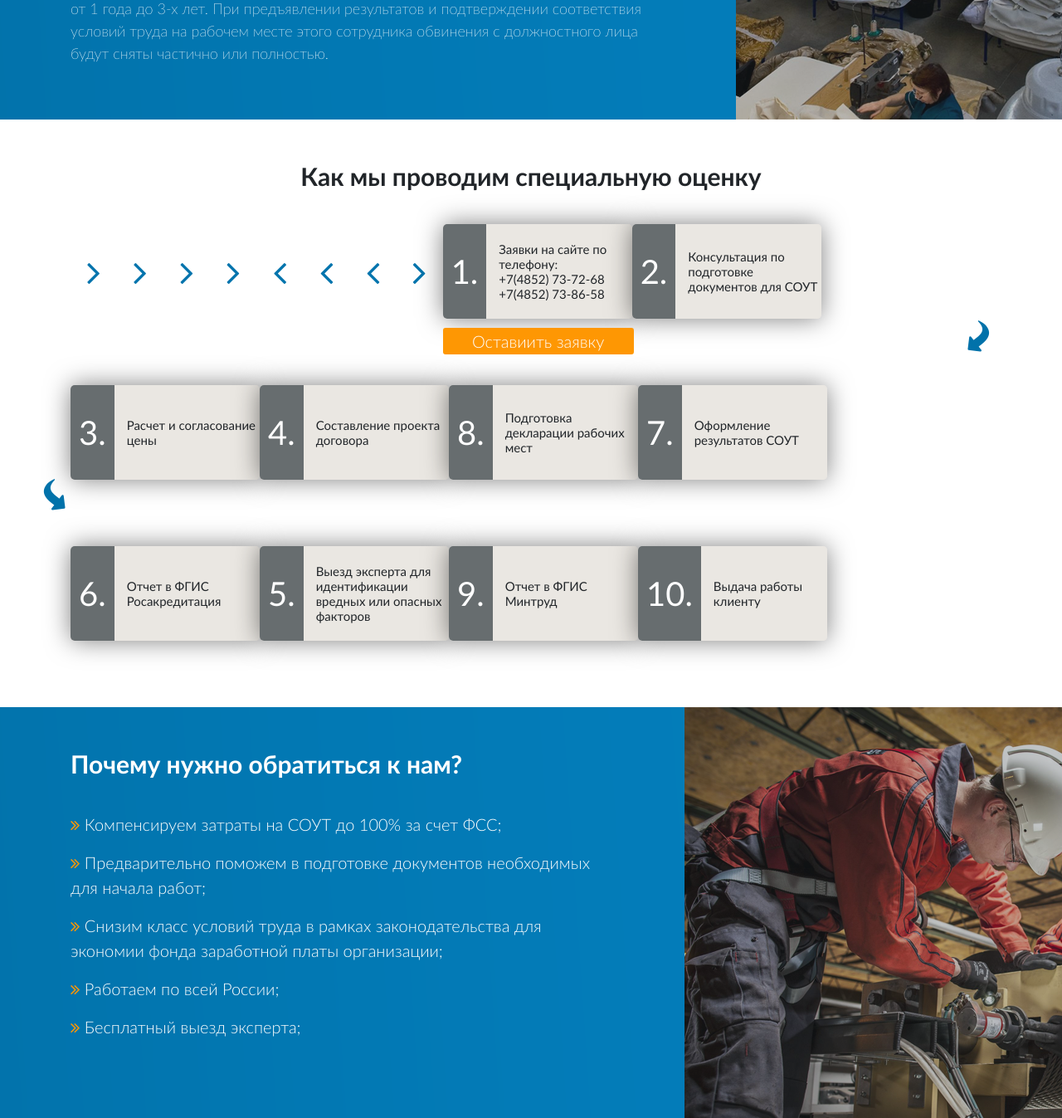
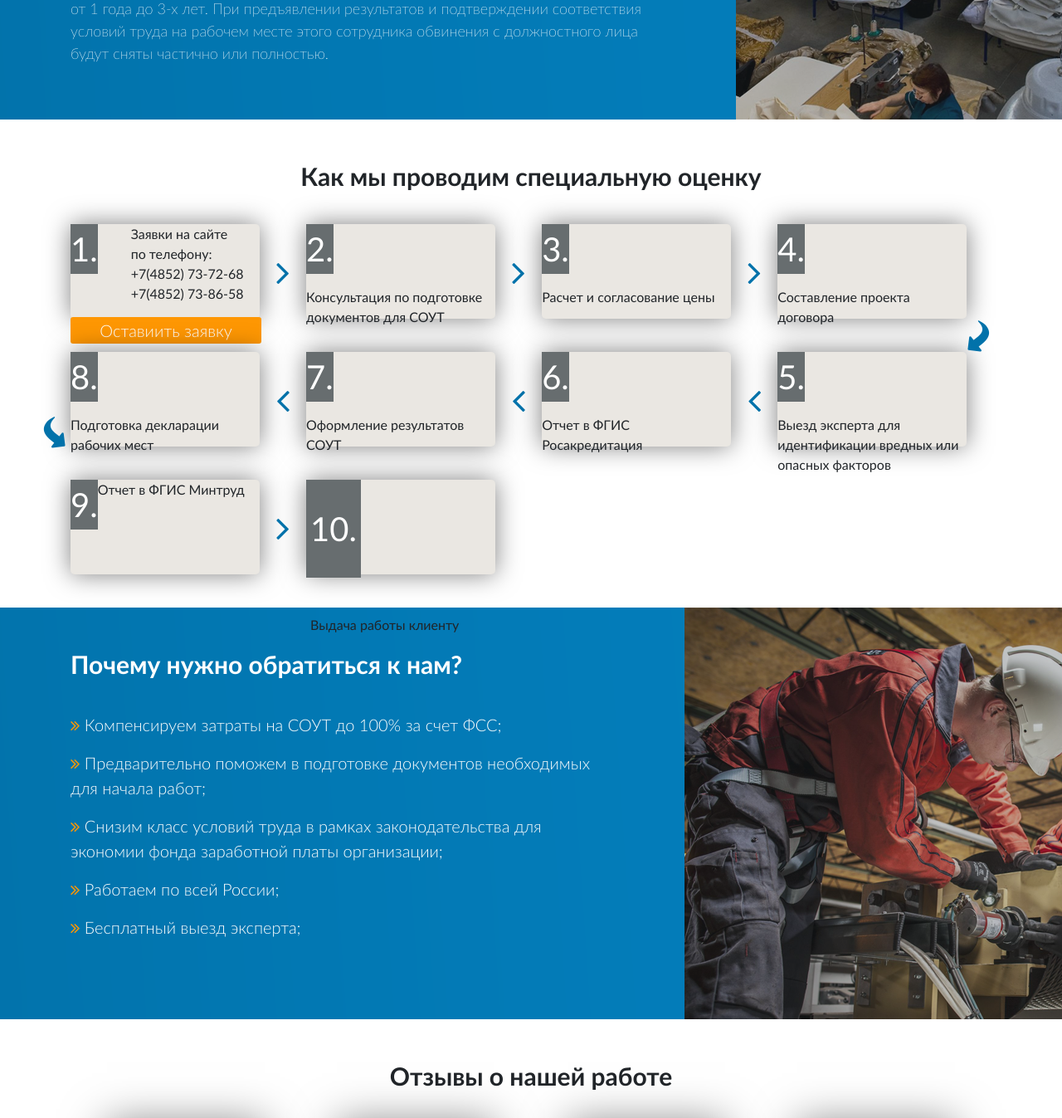
Before and after one commit to DmitriySkor/COOT, a PHP site: page /sout.php in a window 1280 px wide. Shown: the part 2412-3759 px from the top of the page at 83% size. Run offline with PHP 8.4, Linux system fonts and the light colour scheme; some libraries are stand-ins or nearby versions.

Commit message:
Reload and add correct main page.

```diff
--- a/css/media.css
+++ b/css/media.css
@@ -6,7 +6,6 @@
     .main_menu li a{
         margin: 0 21px;
     }
-
 
 
 
@@ -22,14 +21,6 @@
         margin: 0 21px;
     }
 
-.evaluate_stage_list{
-    justify-content: center;
-}
-
-.evaluate_stage_list .thirdfa{
-    display: none;
-}
-
 
 
 }
@@ -44,7 +35,6 @@
     .main_menu li a{
         margin: 0 21px;
     }
-
 
 }
 
--- a/css/style.css
+++ b/css/style.css
@@ -132,6 +132,7 @@
     font-size: 17px;
     font-weight: 300;
     margin: 0 37px;
+    transition:.5s;
 }
 
 .main_menu li:hover{
@@ -851,9 +852,11 @@
 .evaluate_stage {
     display: flex;
     flex-direction: row;
+    align-items: flex-start;
+    flex-wrap: wrap;
     width: 228px;
     height: 114px;
-    margin-bottom: 80px;
+    margin-bottom: 40px;
     border-radius: 5px;
     background-color: #eae7e2;
     box-shadow: 0 0 30px rgba(0,0,0,0.5);
@@ -863,13 +866,6 @@
     background-color: #676d6f;
     color: #ffffff;
     font-size: 40px;
-    height: 100%;
-    align-items: center;
-    display: flex;
-    padding: 0 10px;
-    margin: 0;
-    border-bottom-left-radius: 5px;
-    border-top-left-radius: 5px;
 }
 
 /*.stage1 .evaluate_item{*/
@@ -882,18 +878,16 @@
     /*max-height: 115px;*/
 /*}*/
 
-.evaluate_item{
-    padding: 0 0 0 15px;
-    font-size: 15px;
-    background-color: #eae7e2;
-    height:inherit;
-    display: flex;
-    align-items: center;
-    margin: 0;
-    line-height: 1.2;
-    border-bottom-right-radius: 5px;
-    border-top-right-radius: 5px;
-}
+/*.evaluate_item{*/
+    /*padding: 15px 25px 15px 10px;*/
+    /*font-size: 16px;*/
+    /*background-color: #eae7e2;*/
+    /*border-top-right-radius: 5px;*/
+    /*border-bottom-right-radius: 5px;*/
+    /*box-shadow: 0 0 30px rgba(0,0,0,0.5);*/
+    /*max-height: 115px;*/
+    /*max-width: 165px;*/
+/*}*/
 
 .evaluate_btn{
     min-width: 230px;
@@ -904,10 +898,11 @@
     color:#ffffff;
     border: 0;
     border-radius: 3px;
-    position: absolute;
-    top:251px;
 }
 
+.stage10 p{
+    padding: 29px 5px;
+}
 
 .evaluate_stage_list>.fa-angle-right {
     margin: 35px 20px 0 20px;
@@ -937,21 +932,8 @@
     color:#0172aa;
     position: absolute;
     left: -35px;
-    bottom: 237px;
+    bottom: 192px;
 }
-
-.stage1{ order:1;}
-.stage2{ order:2;}
-.stage3{ order:3;}
-.stage4{ order:4;}
-.stage5{ order:5;}
-.stage6{ order:6;}
-.stage7{ order:7;}
-.stage8{ order:8;}
-.stage9{ order:9;}
-.stage10{ order:10;}
-
-
 .why_soutcont_section {
     background: url("/img/why-soutcont-bg.png") no-repeat top center;
     }
--- a/header.php
+++ b/header.php
@@ -5,10 +5,11 @@
     <meta charset="utf-8">
     <meta name="viewport" content="width=device-width, initial-scale=1, shrink-to-fit=no">
     <link rel="stylesheet" href="css/bootstrap.min.css">
-    <link rel="stylesheet" href="css/style.css">
-    <link rel="stylesheet" href="css/media.css">
     <link rel="stylesheet" href="css/font-awesome.min.css">
     <link rel="stylesheet" href="fonts/lato/stylesheet.css">
+    <link rel="stylesheet" href="css/style.css">
+    <link rel="stylesheet" href="css/vstyle.css">
+    <link rel="stylesheet" href="css/media.css">
 </head>
 <body>
 <!-- HEADER -->
@@ -47,7 +48,7 @@
 <div class="menu_section">
     <div class="container">
         <ul class="main_menu">
-            <li><a href="#">Главная</a></li>
+            <li><a href="home.php">Главная</a></li>
             <li><a href="sout.php" class="menu_upper">Соут</a></li>
             <li><a href="control.php">Произв. контроль</a></li>
             <li><a href="safety.php">Охрана труда</a></li>
--- a/sout.php
+++ b/sout.php
@@ -114,28 +114,28 @@
             <div class="evaluate_stage_list">
                 <div class="evaluate_stage stage1">
                     <p class="evaluate_number">1.</p>
-                    <p class="evaluate_item">
-                        Заявки на сайте по телефону:<br>
-                        +7(4852) 73-72-68
-                        +7(4852) 73-86-58
-                    </p>
+                    <ul class="evaluate_item">
+                        <li>Заявки на сайте<br> по телефону:</li>
+                        <li>+7(4852) 73-72-68</li>
+                        <li>+7(4852) 73-86-58</li>
+                    </ul>
                     <button class="evaluate_btn">Оставиить заявку</button>
                 </div>
-                <i class="fa fa-angle-right firstfa" aria-hidden="true"></i>
+                <i class="fa fa-angle-right" aria-hidden="true"></i>
                 <div class="evaluate_stage stage2">
                     <p class="evaluate_number">2.</p>
                     <p class="evaluate_item">
                         Консультация по подготовке документов для СОУТ
                     </p>
                 </div>
-                <i class="fa fa-angle-right seconfa" aria-hidden="true"></i>
+                <i class="fa fa-angle-right" aria-hidden="true"></i>
                 <div class="evaluate_stage stage3">
                     <p class="evaluate_number">3.</p>
                     <p class="evaluate_item">
                         Расчет и согласование цены
                     </p>
                 </div>
-                <i class="fa fa-angle-right thirdfa" aria-hidden="true"></i>
+                <i class="fa fa-angle-right" aria-hidden="true"></i>
                 <div class="evaluate_stage stage4">
                     <p class="evaluate_number">4.</p>
                     <p class="evaluate_item">
@@ -143,7 +143,6 @@
                     </p>
                 </div>
                 <i class="fa fa-share" aria-hidden="true"></i>
-                <i class="fa fa-angle-right fourfa" aria-hidden="true"></i>
                 <i class="fa fa-reply" aria-hidden="true"></i>
                 <div class="evaluate_stage stage5">
                     <p class="evaluate_number">8.</p>
@@ -151,21 +150,21 @@
                         Подготовка декларации рабочих мест
                     </p>
                 </div>
-                 <i class="fa fa-angle-left fifthfa" aria-hidden="true"></i>
+                 <i class="fa fa-angle-left" aria-hidden="true"></i>
                 <div class="evaluate_stage stage6">
                     <p class="evaluate_number">7.</p>
                     <p class="evaluate_item">
                         Оформление результатов СОУТ
                     </p>
                 </div>
-                 <i class="fa fa-angle-left sixfa" aria-hidden="true"></i>
+                 <i class="fa fa-angle-left" aria-hidden="true"></i>
                 <div class="evaluate_stage stage7">
                     <p class="evaluate_number">6.</p>
                     <p class="evaluate_item">
                         Отчет в ФГИС Росакредитация
                     </p>
                 </div>
-                 <i class="fa fa-angle-left sevenfa" aria-hidden="true"></i>
+                 <i class="fa fa-angle-left" aria-hidden="true"></i>
                 <div class="evaluate_stage stage8">
                     <p class="evaluate_number">5.</p>
                     <p class="evaluate_item">
@@ -178,7 +177,7 @@
                         Отчет в ФГИС Минтруд
                     </p>
                 </div>
-                <i class="fa fa-angle-right eightfa" aria-hidden="true"></i>
+                <i class="fa fa-angle-right" aria-hidden="true"></i>
                 <div class="evaluate_stage stage10">
                     <p class="evaluate_number">10.</p>
                     <p class="evaluate_item">
```
